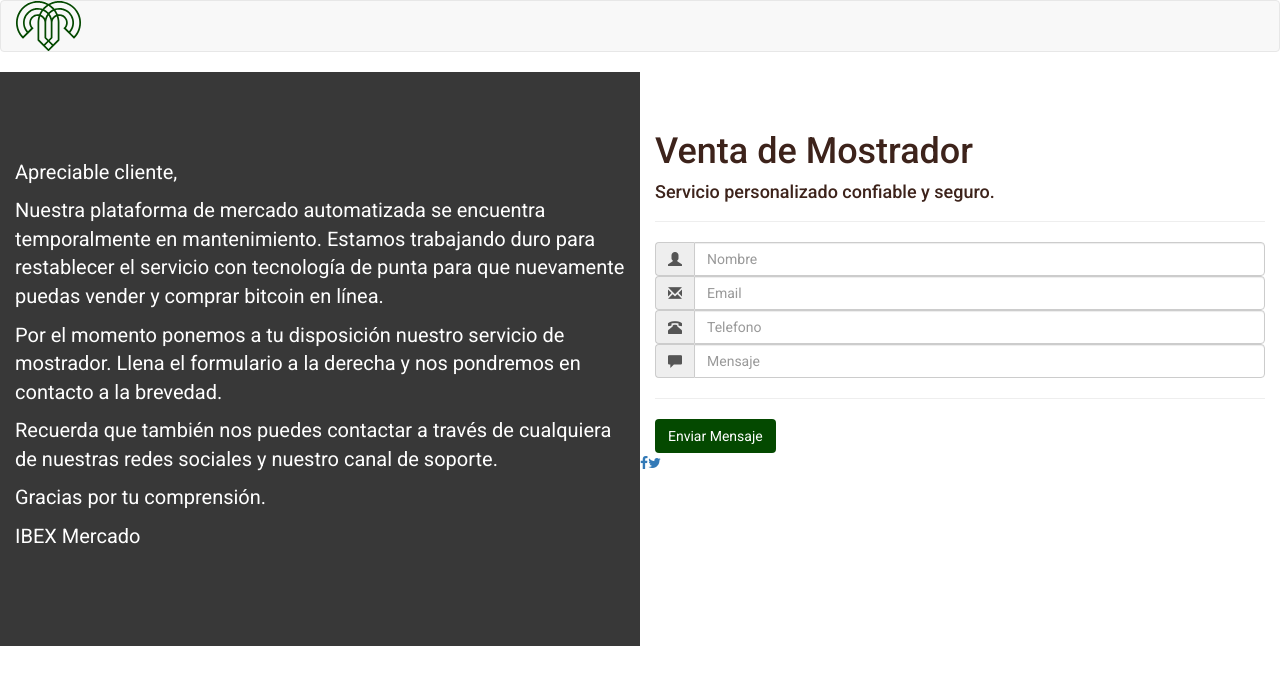
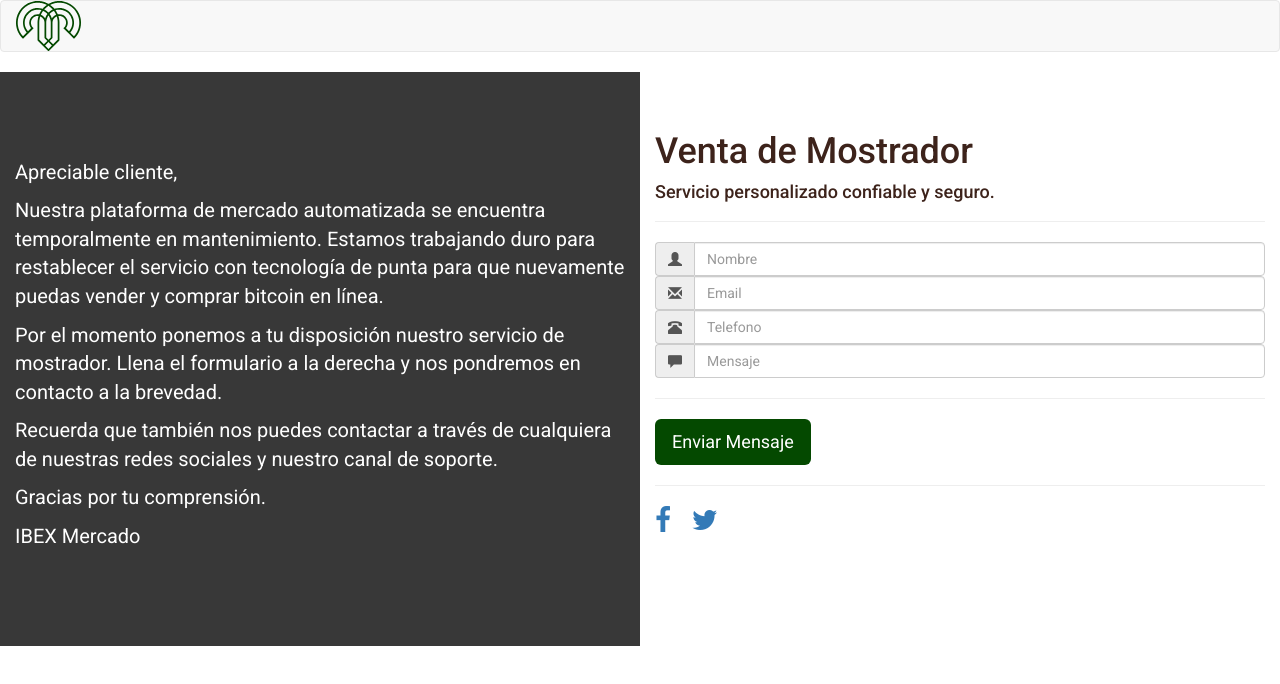
Before and after one commit to Locottus/Ibex, an Angular app: page / in a window 1280 px wide. Shown: the top 684 px of the page. Built offline with nearby package versions, Linux system fonts and the light colour scheme.

Commit message:
small modifications to layout

```diff
--- a/src/app/construccion/construccion.component.html
+++ b/src/app/construccion/construccion.component.html
@@ -46,11 +46,13 @@
                     [(ngModel)]="msg">
             </div>
             <hr>
-            <button class="btn  IbexGreen" (click)="enviarForma()"> Enviar Mensaje </button>
+            <button class="btn  IbexGreen btn-lg" (click)="enviarForma()"> Enviar Mensaje </button>
+            <hr>
+            <a href="#" class="fa fa-facebook fa-2x"></a>&nbsp;&nbsp;&nbsp;&nbsp;&nbsp;
+            <a href="#" class="fa fa-twitter fa-2x"></a>
+
         </div>
+
     </section>
-    <hr>
-    <a href="#" class="fa fa-facebook"></a>
-    <a href="#" class="fa fa-twitter"></a>
 
 </div>
```
